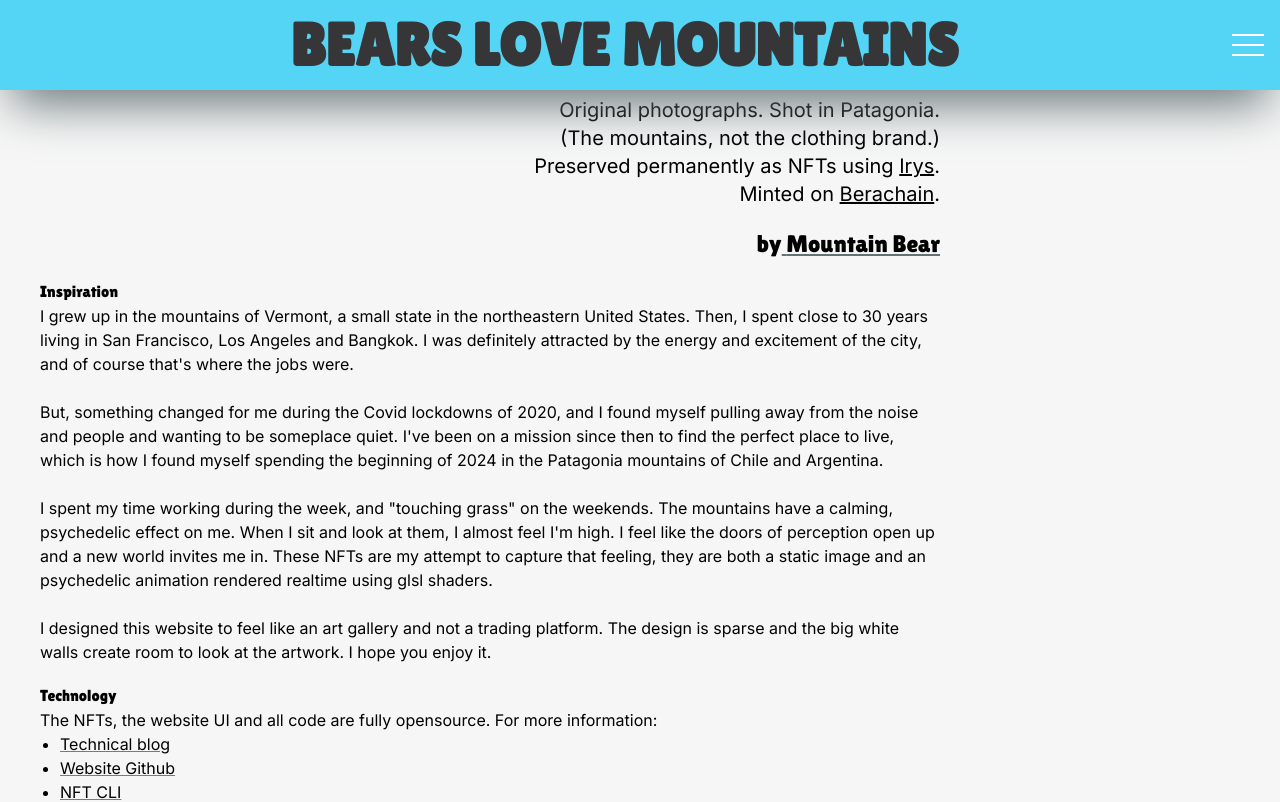
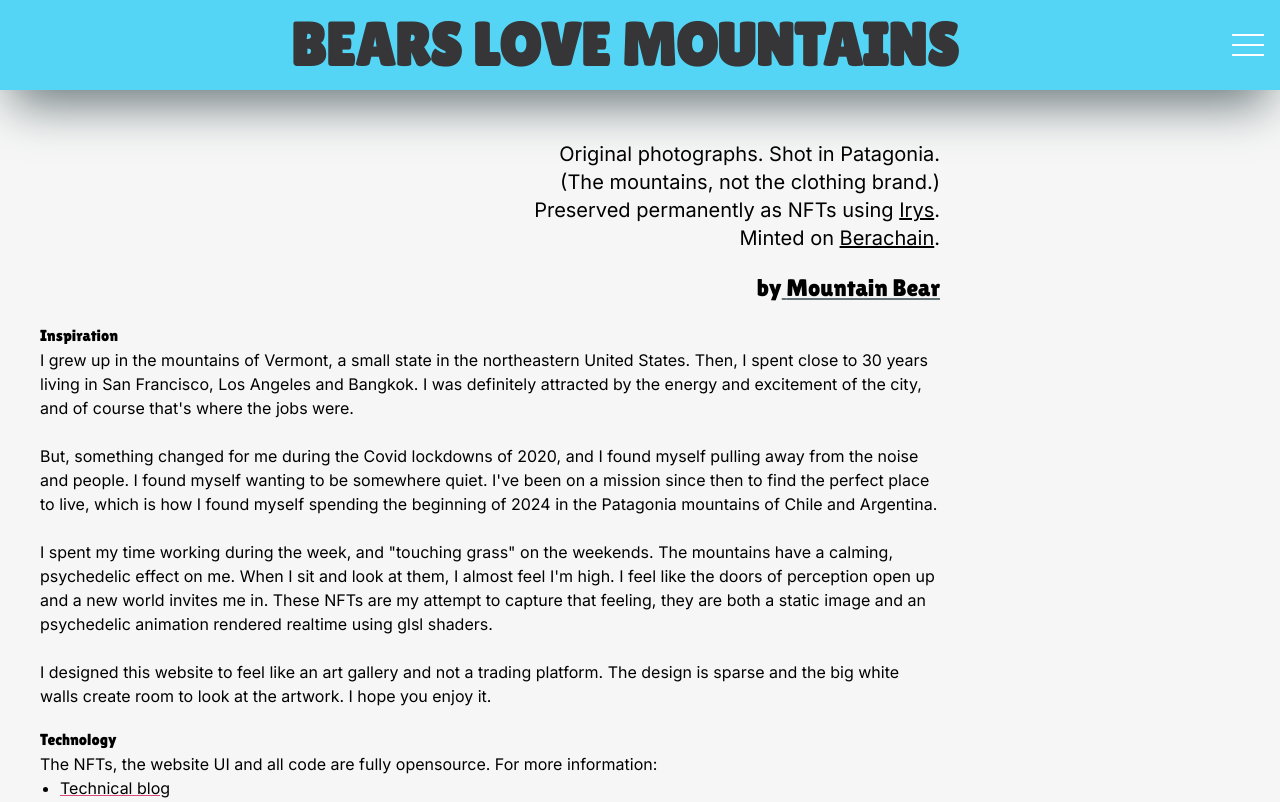
Before and after one commit to lukecd/bears-love-mountains-ARCHIVE, a Next.js app: page /about in a window 1280 px wide. Shown: the top 802 px of the page. Built offline with nearby package versions, Linux system fonts and the light colour scheme.

Commit message:
added user gallery pages

```diff
--- a/app/(pages)/about/page.tsx
+++ b/app/(pages)/about/page.tsx
@@ -15,12 +15,8 @@ const Page = () => {
 	return (
 		<div className="">
 			<Navbar />
-			<div className="flex flex-col min-h-screen mt-15 mb-5 px-10 text-black">
-				<br />
-				<br />
-				<br />
-				<br />
-				<div className="w-full md:w-3/4 text-xl text-end">
+			<div className="flex flex-col  mt-[100px]  mb-5 px-10 text-black">
+				<div className="w-full md:w-3/4 text-xl text-end mt-10">
 					<p className={inter.className}>Original photographs. Shot in Patagonia. </p>
 					<p className={inter.className}>(The mountains, not the clothing brand.)</p>
 					<p className={inter.className}>
@@ -59,9 +55,9 @@ const Page = () => {
 					<br />
 					<p className={inter.className}>
 						But, something changed for me during the Covid lockdowns of 2020, and I found myself pulling away from the
-						noise and people and wanting to be someplace quiet. I{"'"}ve been on a mission since then to find the
-						perfect place to live, which is how I found myself spending the beginning of 2024 in the Patagonia mountains
-						of Chile and Argentina.
+						noise and people. I found myself wanting to be somewhere quiet. I{"'"}ve been on a mission since then to
+						find the perfect place to live, which is how I found myself spending the beginning of 2024 in the Patagonia
+						mountains of Chile and Argentina.
 					</p>
 					<br />
 					<p className={inter.className}>
```
